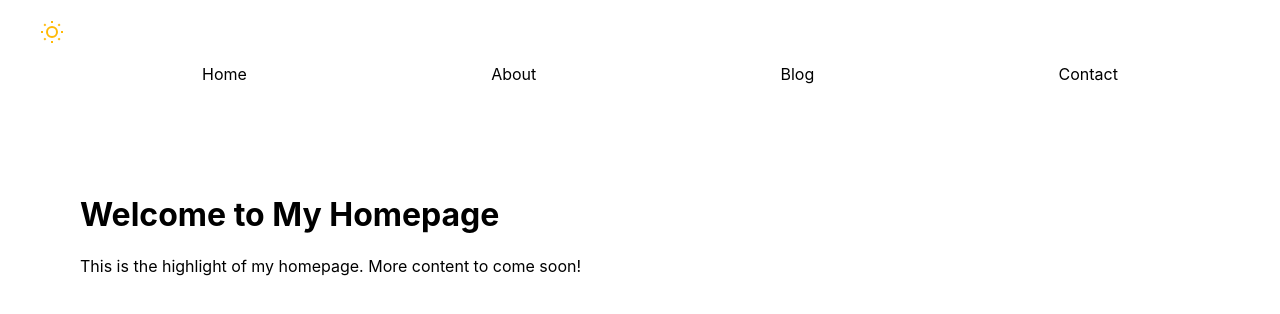
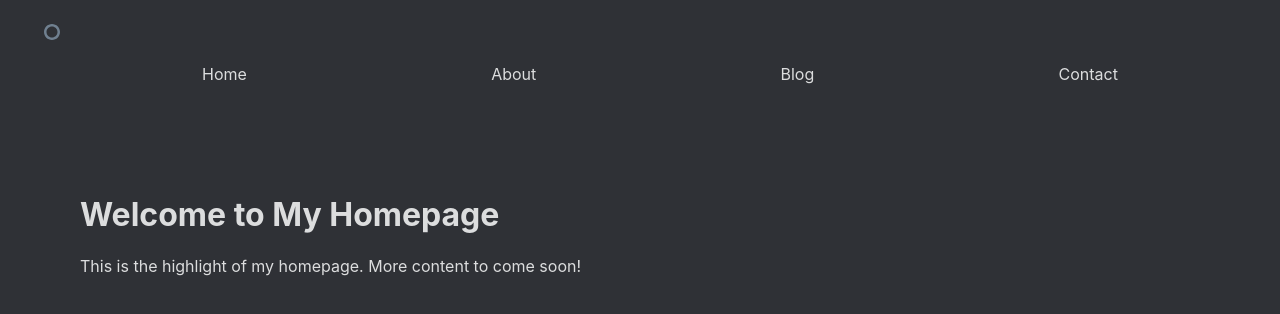
Before and after one commit to nickofca/nickofca.github.io, a React (Create React App) app: page / in a window 1280 px wide. Shown: the top 314 px of the page. Built offline with nearby package versions, Linux system fonts and the light colour scheme.

Commit message:
Set dark theme as default

```diff
--- a/src/App.js
+++ b/src/App.js
@@ -8,7 +8,7 @@ import ThemeContext from './ThemeContext';
 import ThemeToggle from './components/ThemeToggle';
 
 function App() {
-  const [theme, setTheme] = useState('light'); // Add state for the theme
+  const [theme, setTheme] = useState('dark'); // Add state for the theme
 
   const toggleTheme = () => {
     setTheme((prevTheme) => prevTheme === 'light' ? 'dark' : 'light');
```
